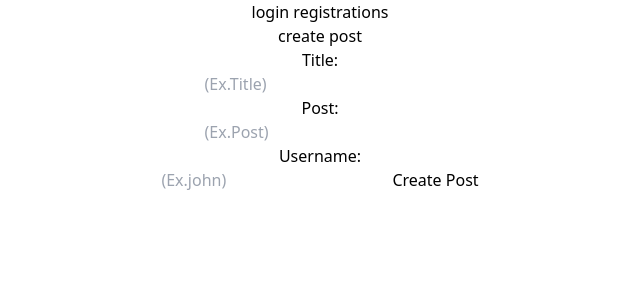
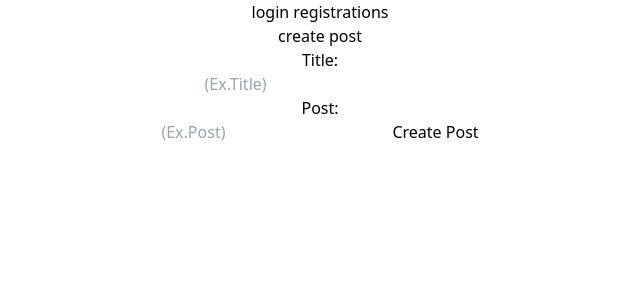
Before and after one commit to TylerWong92/finalproject, a React (Create React App) app in the folder client/: page /createpost in a window 1280 px wide. Shown: the top 300 px of the page, without its empty margins (320-960 px from the left). Built offline with nearby package versions, Linux system fonts and the light colour scheme; no server answers.

Commit message:
Remove username in createpost add in router.post

```diff
--- a/client/src/pages/CreatePost.js
+++ b/client/src/pages/CreatePost.js
@@ -1,4 +1,4 @@
-import React, { useContext } from "react";
+import React from "react";
 import { Formik, Form, Field, ErrorMessage } from "formik";
 import * as Yup from "yup";
 import axios from "axios";
@@ -13,12 +13,10 @@ const CreatePost = () => {
   const initialValues = {
     title: "",
     postText: "",
-    username: "",
   };
   const validationSchema = Yup.object().shape({
     title: Yup.string().required(),
     postText: Yup.string().required(),
-    username: Yup.string().min(3).max(15).required(),
   });
 
   const onSubmit = (data) => {
@@ -52,9 +50,7 @@ const CreatePost = () => {
           <legend>Post:</legend>
           <ErrorMessage name="postText" component="span" />
           <Field id="inputCreatePost" name="postText" placeholder="(Ex.Post)" />
-          <legend>Username:</legend>
-          <ErrorMessage name="username" component="span" />
-          <Field id="inputCreatePost" name="username" placeholder="(Ex.john)" />
+
           <button type="submit"> Create Post </button>
         </Form>
       </Formik>
```
Also changed, not shown: 1 other file (tests, documents, lock files or other folders).
